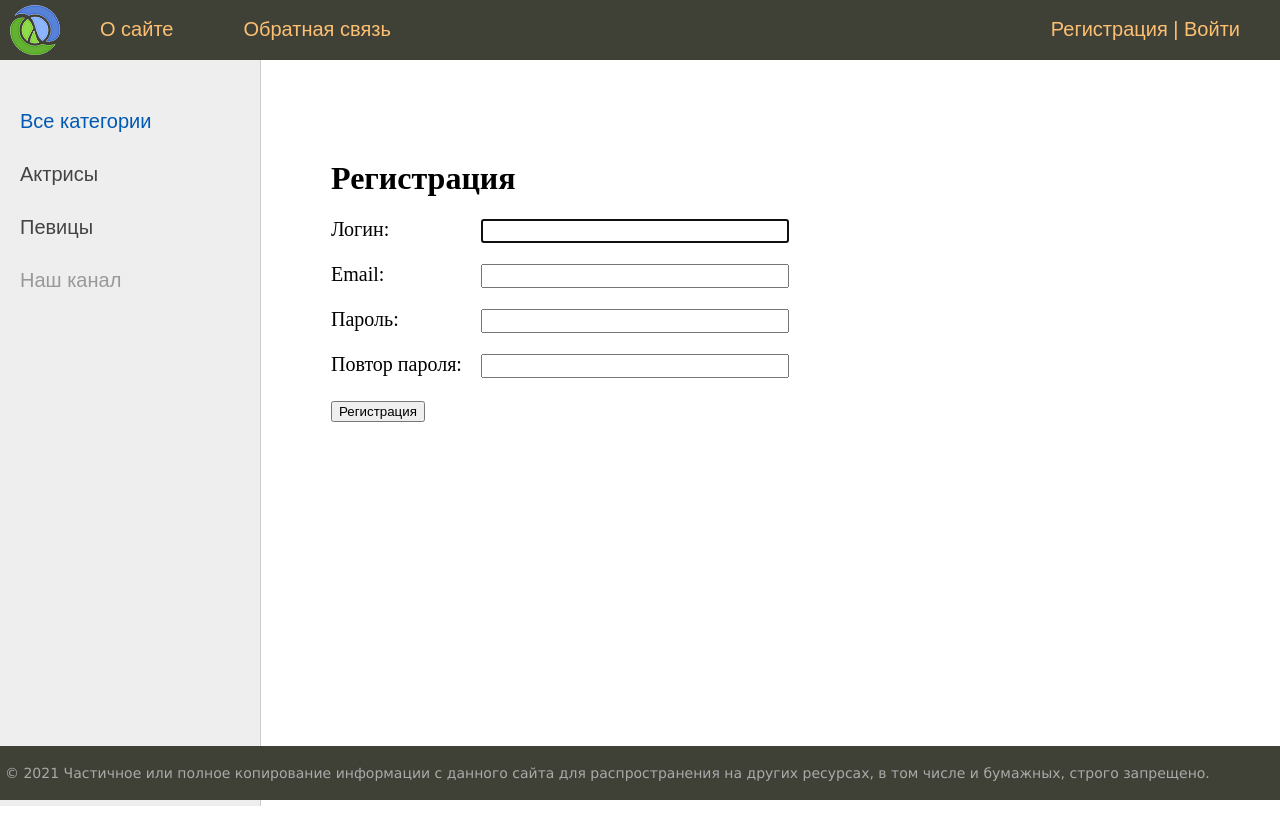
After one commit to konstanten-aleksandrovich/django_selfedu, a Django app: page /register/ in a window 1280 px wide. The commit adds this page. Run offline with Django 4.2, Linux system fonts and the light colour scheme; data comes from the database, SQL or seed files in the repository; both versions use the stored data as it was after the commit.

Commit message:
19 урок

```diff
--- a/coolsite/women/templates/women/base.html
+++ b/coolsite/women/templates/women/base.html
@@ -17,12 +17,11 @@
 			<ul id="mainmenu" class="mainmenu">
 			<li class="logo"><a href="{% url 'home'%}"><div class="logo"></div></a></li>
 {% for m in menu %}
-	{% if not forloop.last %}
 			<li><a href="{% url m.url_name %}">{{m.title}}</a></li>
-	{% else %}
-			<li class="last"><a href="{% url m.url_name %}">{{m.title}}</a></li>
-	{% endif %}
-{% endfor %}
+	{% endfor %}
+				<li class="last">
+                                      <a href="{% url 'register' %}">Регистрация</a> | <a href="{% url 'login' %}">Войти</a>
+                            </li>
 			</ul>
 			<div class="clear"></div>
 		</div>
--- /dev/null
+++ b/coolsite/women/templates/women/register.html
@@ -0,0 +1,13 @@
+{% extends 'women/base.html' %}
+
+{% block content %}
+<h1>{{title}}</h1>
+<form method="post">
+    {% csrf_token %}
+    {% for f in form %}
+<p><label class="form-label" for="{{ f.id_for_label }}">{{f.label}}: </label>{{ f }}</p>
+<div class="form-error">{{ f.errors }}</div>
+{% endfor %}
+    <button type="submit">Регистрация</button>
+</form>
+{% endblock %}
--- a/coolsite/women/urls.py
+++ b/coolsite/women/urls.py
@@ -6,6 +6,7 @@ urlpatterns=[
     path('addpage/',AddPage.as_view(),name='add_page'),
     path('contact/',contact,name='contact'),
     path('login/',login,name='login'),
+    path('register/',RegisterUser.as_view(),name='register'),
     path('post/<slug:post_slug>/',ShowPost.as_view(),name='post'),
     path('category/<slug:cat_slug>/',WomenCategory.as_view(),name='category'),
 
--- a/coolsite/women/utils.py
+++ b/coolsite/women/utils.py
@@ -1,10 +1,13 @@
+from django.contrib.auth.forms import UserCreationForm
+from django.contrib.auth.models import User
+
+from django import forms
 from .models import *
 from django.db.models import Count
 menu = [{'title': "О сайте", 'url_name': 'about'},
         {'title': "Добавить статью", 'url_name': 'add_page'},
         {'title': "Обратная связь", 'url_name': 'contact'},
-        {'title': "Войти", 'url_name': 'login'}
-]
+        ]
 class DataMixin:
     paginate_by = 2
     def get_user_comtext(self,**kwargs):
@@ -18,3 +21,11 @@ class DataMixin:
         if "cat_selected" not in context:
             context["cat_selected"]=0
         return context
+class RegisterUserForm(UserCreationForm):
+    username = forms.CharField(label='Логин', widget=forms.TextInput(attrs={'class': 'form-input'}))
+    password1 = forms.CharField(label='Пароль', widget=forms.PasswordInput(attrs={'class': 'form-input'}))
+    password2 = forms.CharField(label='Повтор пароля', widget=forms.PasswordInput(attrs={'class': 'form-input'}))
+    email = forms.EmailField(label='Email', widget=forms.EmailInput(attrs={'class': 'form-input'}))
+    class Meta:
+        model=User
+        fields = ('username', 'email','password1', 'password2')
--- a/coolsite/women/views.py
+++ b/coolsite/women/views.py
@@ -1,3 +1,4 @@
+from django.contrib.auth.forms import UserCreationForm
 from django.shortcuts import render,redirect,get_object_or_404
 from django.http import HttpResponse,HttpResponseNotFound,HttpResponseServerError
 from django.views.generic import ListView,DetailView,CreateView
@@ -132,3 +133,12 @@ def ServerError(request):
 def pageNotFound(request, exception):
     print('ghjghjg')
     return HttpResponseNotFound('<h1>Строница не наидена</h1>')
+
+class RegisterUser(DataMixin,CreateView):
+    form_class = RegisterUserForm
+    template_name = 'women/register.html'
+    success_url = reverse_lazy('login')
+    def get_context_data(self,*,object_list=None, **kwargs):
+        context=super().get_context_data(**kwargs)
+        c_def=self.get_user_comtext(title="Регистрация")
+        return dict(list(context.items())+list(c_def.items()))
```
Also changed, not shown: coolsite/db.sqlite3.
